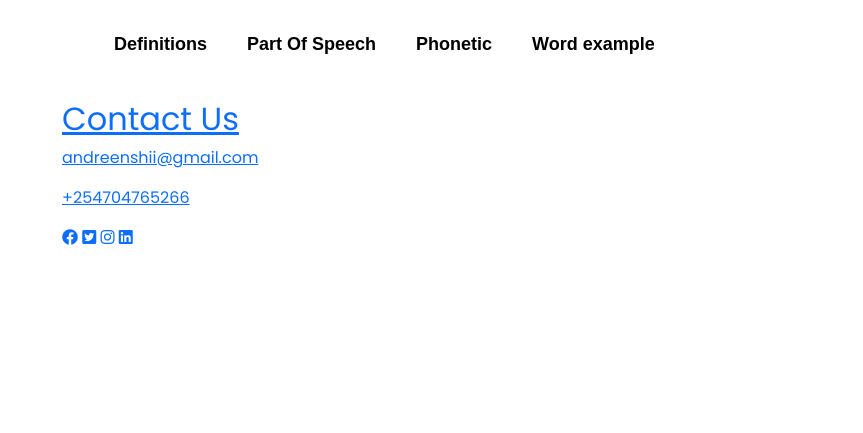
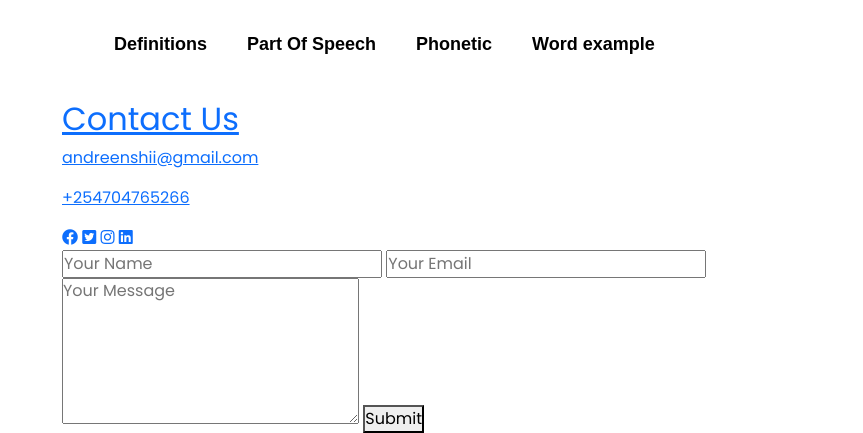
Before and after one commit to Andreen-Muchiri/Phase-1-Project, a website: page index.html in a window 1280 px wide. Shown: the part 771-1204 px from the top of the page, without its empty margins (208-1071 px from the left). Before the commit the page ends 1021 px from the top, so only its background shows below. Drawn offline with nearby package versions, Linux system fonts and the light colour scheme.

Commit message:
Add a form

```diff
--- a/index.html
+++ b/index.html
@@ -84,6 +84,12 @@
                     </div>
                     </div>
                     <div class="contact-right">
+                      <form>
+                        <input type="text" name="Name" placeholder="Your Name" required>
+                        <input type="email" name="Email" placeholder="Your Email" required>
+                        <textarea name="Message" rows="6" placeholder="Your Message"></textarea>
+                     <button type="submit">Submit</button>
+                      </form>
                   </div>
 
                 </div>
```
